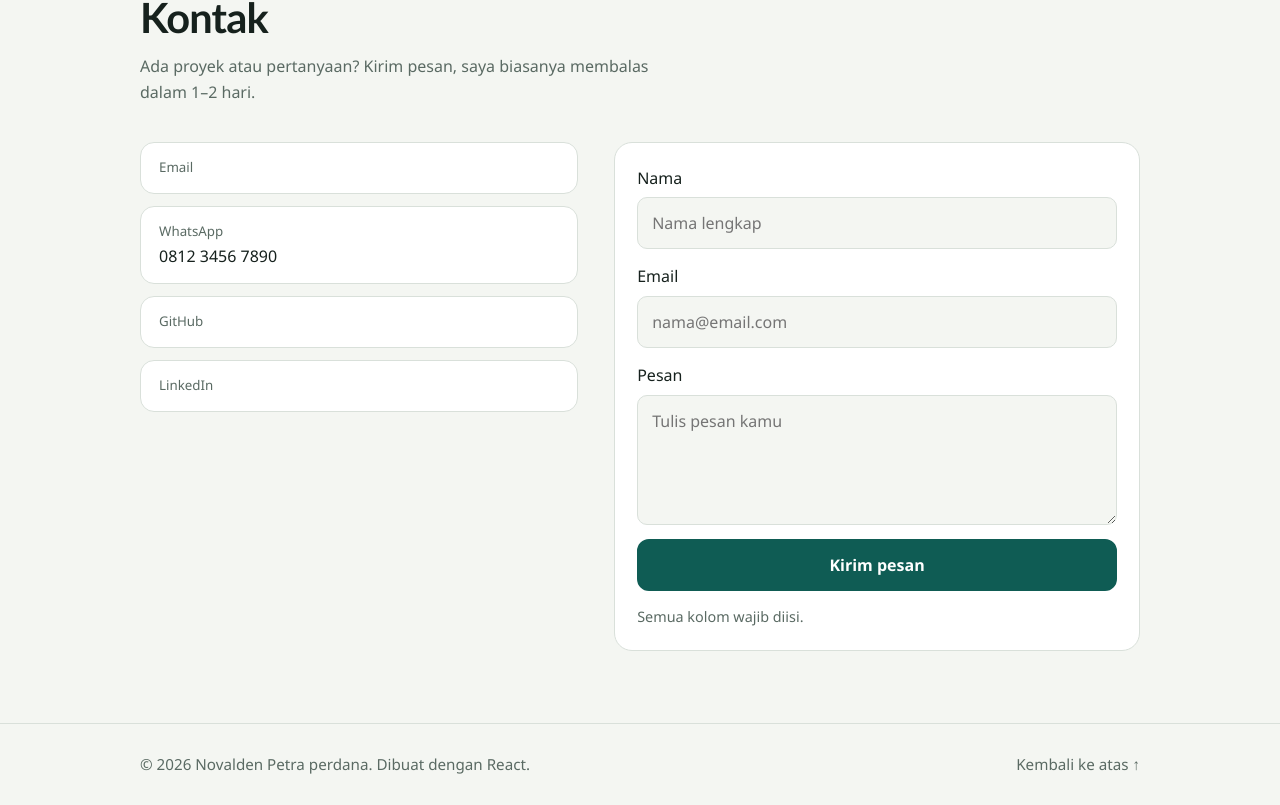
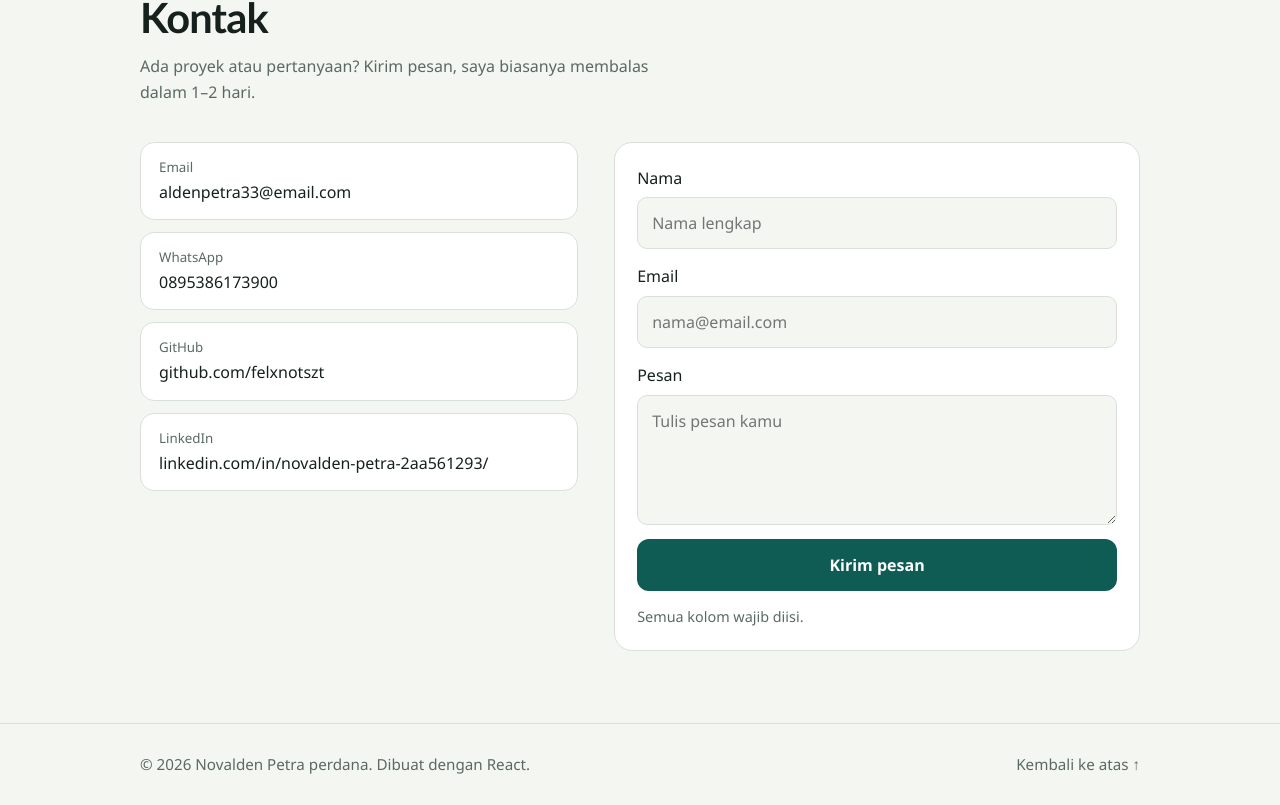
Before and after one commit to felxnotszt/new_porto, a React (Vite) app: page / in a window 1280 px wide. Shown: the part 2920-3725 px from the top of the page. Built offline with nearby package versions, Linux system fonts and the light colour scheme.

Commit message:
Fix WhatsApp contact link

```diff
--- a/src/App.jsx
+++ b/src/App.jsx
@@ -454,11 +454,7 @@ function Contact() {
     setSent(true);
   };
 
-  // const contact = DATA.kontak;
-    const contact = {
-    wa: "6281234567890",
-    waDisplay: "0812 3456 7890",
-  };
+  const contact = DATA.kontak;
 
   return (
     <section id="kontak">
@@ -491,7 +487,7 @@ function Contact() {
                 rel="noopener noreferrer"
               >
                 <small>WhatsApp</small>
-                {contact.waDisplay}
+                {contact.wa}
               </a>
             </li>
 
```
